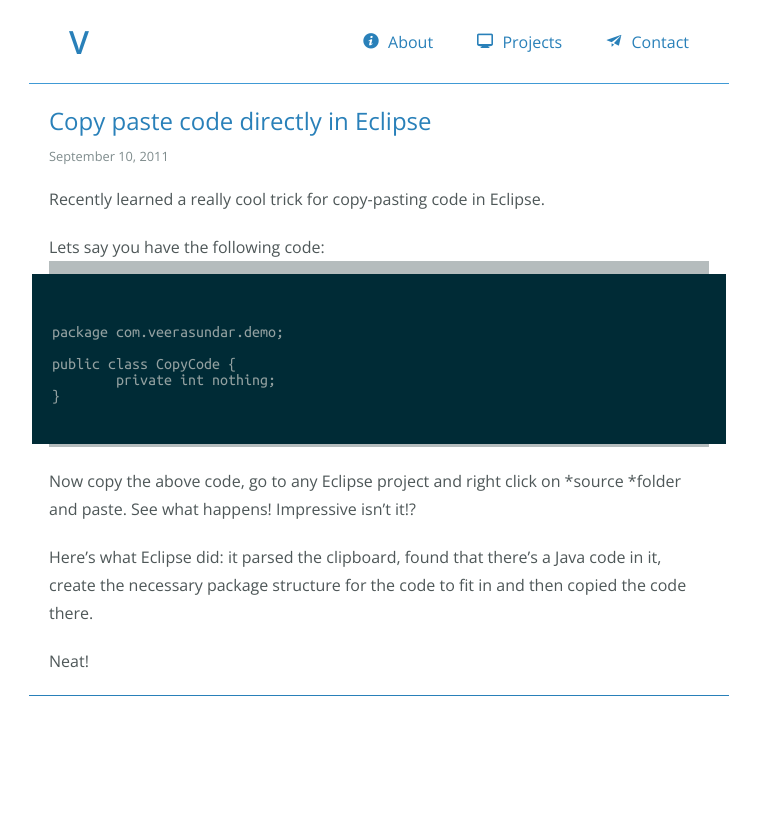
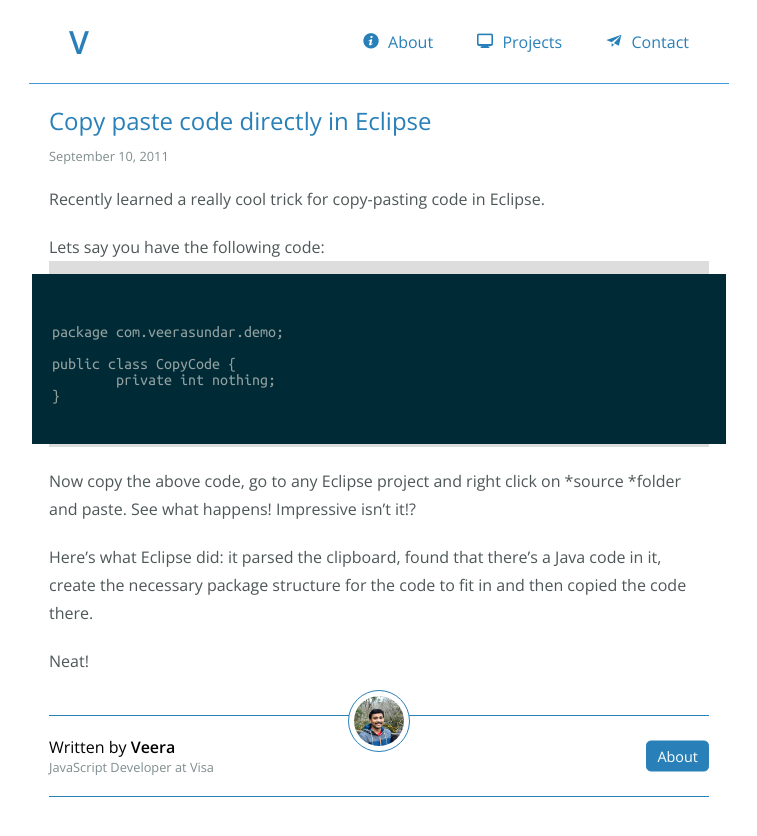
Before and after one commit to canwe/blog, a Jekyll site: the page built from _posts/2011-09-10-copy-paste-code-directly-in-eclipse.md, in a window 1280 px wide. Shown: the top 836 px of the page, without its empty margins (261-1018 px from the left). Built offline with Jekyll 4.4.1, drawn with Linux system fonts in a browser that asks for light colours; some web fonts are replaced; comment, search, counter and statistics services are not loaded.

Commit message:
Add author information at the bottom of the post.

```diff
--- a/_layouts/post.html
+++ b/_layouts/post.html
@@ -15,6 +15,15 @@
 
     <section class='post-content'>
         {{ content }}
+    </section>
+
+    <section class="written-by">
+        <img class="photo" src="/blog/img/v8-veera.jpg"/>
+        <div class="wrapper">
+            <p>Written by <strong>Veera</strong></p>
+            <p>JavaScript Developer at Visa</p>
+            <a class="cta" href="/blog/about">About</a>
+        </div>
     </section>
 
 
--- a/_sass/v8/_post.scss
+++ b/_sass/v8/_post.scss
@@ -3,6 +3,7 @@
 .post {
 
   padding: 2 * $pad;
+  padding-bottom: 0;
 
   .title {
     @include h1Title;
@@ -69,7 +70,7 @@
 
     .highlighter-rouge {
       font: .9rem Consolas;
-      background-color: $lighter-grey;
+      background-color: $lightest-grey;
       padding: 3px;
     }
 
@@ -99,6 +100,57 @@
 
 .comments {
   padding: 2 * $pad;
-  border-top: 1px solid $blue;
   font: 1rem 'Open Sans', sans-serif;
 }
+
+.written-by {
+
+  position: relative;
+  border-top: 1px solid $blue;
+  border-bottom: 1px solid $blue;
+  margin-top: 4 * $pad;
+
+  .photo {
+    position: absolute;
+    left: 50%;
+    margin-top: -26px;
+    transform: translateX(-50%);
+    width: 50px;
+    border-radius: 50%;
+    border: 1px solid $blue;
+    padding: $pad/2;
+    background-color: $white;
+  }
+
+  .wrapper {
+    margin-top: 2 * $pad;
+    margin-bottom: 2 * $pad;
+    position: relative;
+  }
+
+  a.cta {
+    position: absolute;
+    top: 50%;
+    right: 0;
+    transform: translateY(-50%);
+    background-color: $blue;
+    padding: $pad/2 $pad;
+    text-decoration: none;
+    color: $white;
+    border-radius: $pad/2;
+    border: 1px solid $blue;
+    font-size: .9rem;
+
+    &:hover,
+    &:focus {
+      background-color: $white;
+      color: $blue;
+    }
+  }
+
+  p:nth-child(2) {
+    font-size: .8rem;
+    color: $grey;
+  }
+
+}
--- a/_sass/v8/_variables.scss
+++ b/_sass/v8/_variables.scss
@@ -6,6 +6,7 @@
 $darker-grey: darken($grey, 20%);
 $light-grey: lighten($grey, 10%);
 $lighter-grey: lighten($grey, 20%);
+$lightest-grey: #ddd;
 
 $blue: #2980b9;
 $dark-blue: darken($blue, 10%);
```
